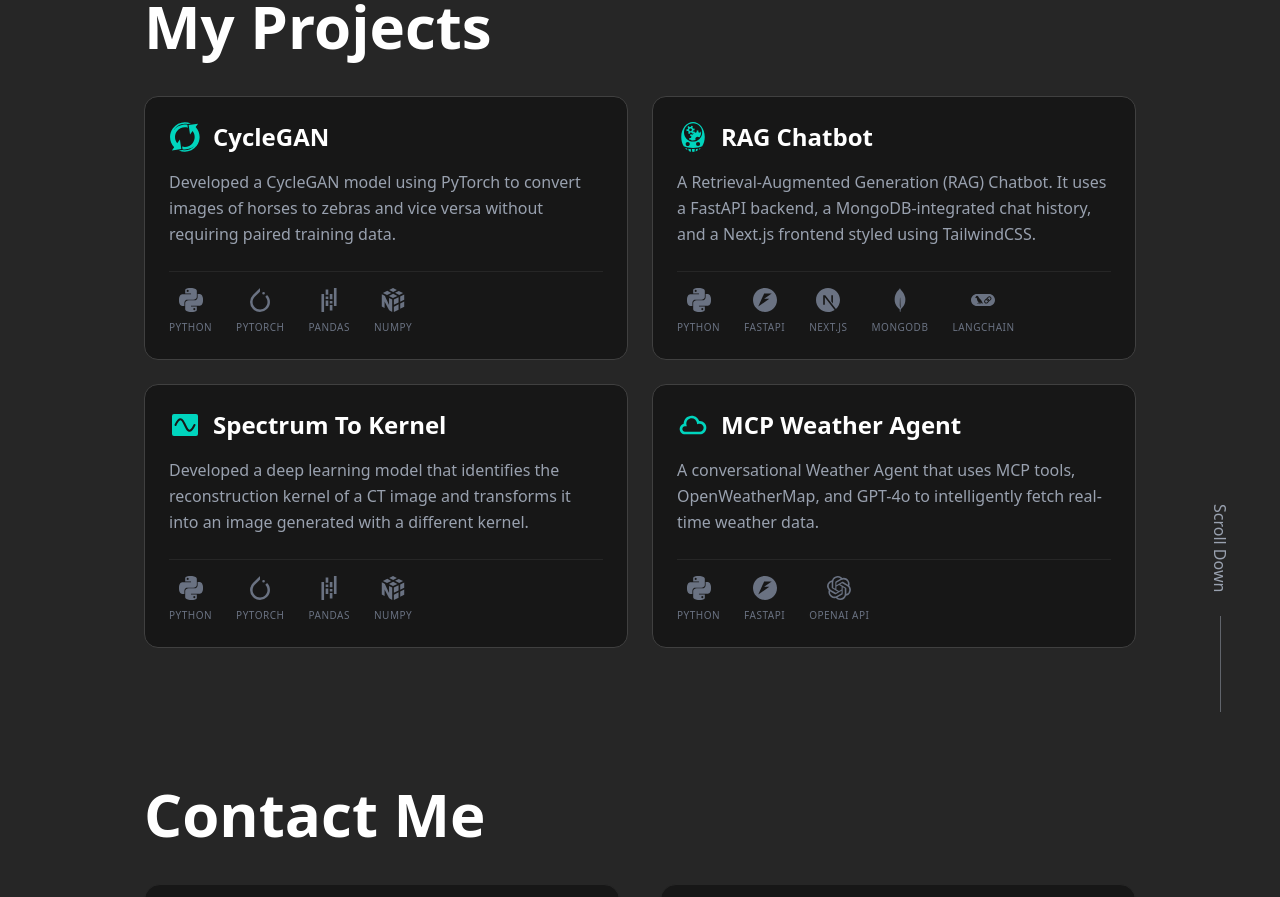
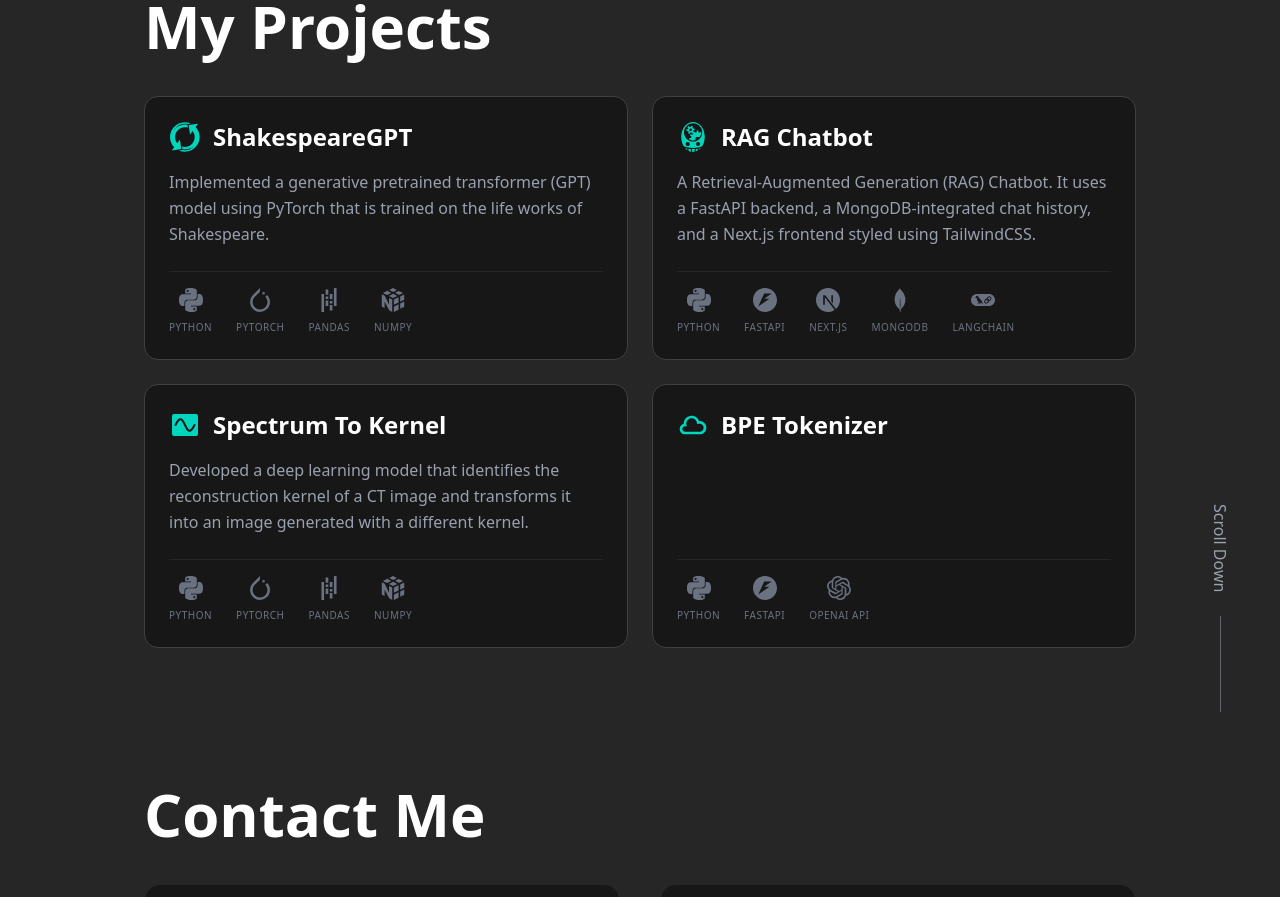
Before and after one commit to Charan6924/PersonalPortfolio, a Next.js app: page / in a window 1280 px wide. Shown: the part 1700-2597 px from the top of the page. Built offline with nearby package versions, Linux system fonts and the light colour scheme; no server answers.

Commit message:
fixed button

```diff
--- a/components/ui/contact.jsx
+++ b/components/ui/contact.jsx
@@ -7,7 +7,6 @@ export default function Contact() {
   const [formData, setFormData] = useState({ name: '', email: '', message: '' });
   const [loading, setLoading] = useState(false);
 
-  // New state for Toast visibility
   const [showToast, setShowToast] = useState(false);
 
   const handleChange = (e) => {
@@ -21,10 +20,8 @@ export default function Contact() {
     try {
       await sendEmail(formData);
 
-      // 1. Show Toast on Success
       setShowToast(true);
 
-      // 2. Hide Toast after 3 seconds
       setTimeout(() => {
         setShowToast(false);
       }, 3000);
@@ -46,7 +43,6 @@ export default function Contact() {
 
       <div className="grid grid-cols-1 lg:grid-cols-2 gap-8 lg:gap-10">
 
-        {/* --- Contact Info Card --- */}
         <div className="relative bg-neutral-900 rounded-2xl p-6 md:p-8 shadow-xl border border-neutral-800 transition overflow-hidden">
           <div className="absolute left-0 top-0 h-full w-1 " />
 
@@ -78,7 +74,6 @@ export default function Contact() {
           </div>
         </div>
 
-        {/* --- Contact Form --- */}
         <form onSubmit={handleSubmit} className="bg-neutral-900 rounded-2xl p-6 md:p-8 border border-neutral-800 shadow-xl flex flex-col gap-6">
           <div>
             <label className="text-sm text-gray-400">Name</label>
--- a/components/ui/home.jsx
+++ b/components/ui/home.jsx
@@ -8,25 +8,15 @@ const Home = () => {
   return (
     <section className='min-h-screen flex flex-col justify-center items-start pt-24 pb-12 max-w-7xl mx-auto p-6 md:p-12 lg:px-36 relative overflow-hidden'>
 
-        {/* HIDE SIDEBARS ON MOBILE:
-            These components usually sit on the edges. On mobile, they cover text.
-            We use "hidden lg:block" to only show them on Large screens.
-        */}
         <div className="hidden lg:block">
             <RightSocials/>
             <LeftScroll to='#skills'/>
         </div>
 
-        {/* RESPONSIVE TEXT SIZES:
-            text-base on mobile -> text-xl on desktop
-        */}
         <p className="text-teal-400 font-mono text-base md:text-xl mb-4">
             Hello, my name is
         </p>
 
-        {/* text-5xl on mobile -> text-8xl on desktop
-           Added tracking-tight for tighter letter spacing on big fonts
-        */}
         <h1 className="text-5xl sm:text-6xl md:text-7xl lg:text-8xl font-bold text-white mb-4 tracking-tight">
             Charan Vardham.
         </h1>
@@ -35,9 +25,6 @@ const Home = () => {
              <span className="text-gray-200">I'm always looking to learn new things!</span>
         </h2>
 
-        {/* CARDS GRID:
-            grid-cols-1 (stack) on mobile -> grid-cols-3 on medium screens
-        */}
         <div className="grid grid-cols-1 md:grid-cols-3 gap-4 max-w-4xl w-full mb-10">
 
             <div className="p-6 bg-neutral-900 border border-neutral-700 rounded-xl hover:border-teal-400 transition-colors group">
@@ -61,12 +48,9 @@ const Home = () => {
 
         </div>
 
-        {/* BUTTON CONTAINER:
-            Flex column on tiny screens, Flex row on small screens and up.
-        */}
         <div className="flex flex-col sm:flex-row items-start sm:items-center gap-4">
             <Link
-                href="https://github.com/Charan6924/Resume/blob/main/Charan_Vardham_resume.pdf"
+                href="https://github.com/Charan6924/Resume/blob/main/Charan_Vardham_2028.pdf"
                 className="inline-flex items-center gap-2 border border-white text-white py-3 px-8 rounded-xl transition-all hover:bg-white hover:text-black hover:scale-105 font-mono text-lg"
                 target="_blank"
             >
--- a/components/ui/projects.jsx
+++ b/components/ui/projects.jsx
@@ -10,21 +10,14 @@ import { ExternalLink } from 'lucide-react';
 
 const Projects = () => {
   return (
-    // Changed: Added pt-24 for navbar clearance, adjusted padding for mobile (p-6)
     <div className='min-h-screen flex flex-col items-start max-w-7xl mx-auto p-6 lg:px-36 pt-24 relative overflow-hidden'>
-
-      {/* Changed: Hide LeftScroll on mobile to prevent overlap */}
       <div className="hidden lg:block">
         <LeftScroll to='#contact'/>
       </div>
 
-      {/* Changed: Responsive text size (4xl on mobile, 6xl on desktop) */}
       <h1 className='text-4xl md:text-6xl font-bold text-left mb-4 text-white'>My Projects</h1>
-
-      {/* Grid: Stacks 1 column on mobile, 2 on medium+ screens */}
       <div className='grid grid-cols-1 md:grid-cols-2 gap-6 mt-6 w-full pb-20'>
 
-        {/* --- Project 1: CycleGAN --- */}
         <a className='relative group bg-neutral-900 flex flex-col border border-neutral-700 rounded-xl hover:border-teal-400 transition-colors p-6 h-full'
           href='https://github.com/Charan6924/CycleGAN'
           target='_blank'>
@@ -34,16 +27,15 @@ const Projects = () => {
           <div className='mb-4'>
             <h2 className='text-2xl font-bold text-white flex items-center gap-3'>
               <GiCycle className="w-8 h-8 text-teal-400 flex-shrink-0"/>
-              CycleGAN
+              ShakespeareGPT
             </h2>
           </div>
           <div className='flex-grow'>
             <p className='text-gray-400 mb-6 leading-relaxed'>
-              Developed a CycleGAN model using PyTorch to convert images of horses to zebras and vice versa without requiring paired training data.
+              Implemented a generative pretrained transformer (GPT) model using PyTorch that is trained on the life works of Shakespeare.
             </p>
           </div>
 
-          {/* Added flex-wrap to prevent icons from spilling out on small screens */}
           <div className='flex flex-wrap items-center gap-4 sm:gap-6 pt-4 border-t border-neutral-800'>
             <div className='flex flex-col items-center gap-2'>
               <SiPython className='text-2xl text-gray-500 group-hover:text-teal-400 transition-colors'/>
@@ -64,7 +56,6 @@ const Projects = () => {
           </div>
         </a>
 
-        {/* --- Project 2: RAG Chatbot --- */}
         <a className='relative group bg-neutral-900 flex flex-col border border-neutral-700 rounded-xl hover:border-teal-400 transition-colors p-6 h-full'
         href='https://github.com/Charan6924/RAG'
         target='_blank'>
@@ -107,7 +98,6 @@ const Projects = () => {
           </div>
         </a>
 
-        {/* --- Project 3: Spectrum To Kernel --- */}
         <a className='relative group bg-neutral-900 flex flex-col border border-neutral-700 rounded-xl hover:border-teal-400 transition-colors p-6 h-full'
           href='https://github.com/Charan6924/SpectrumToKernel'
           target='_blank'>
@@ -145,7 +135,6 @@ const Projects = () => {
           </div>
         </a>
 
-        {/* --- Project 4: Weather Agent --- */}
         <a className='relative group bg-neutral-900 flex flex-col border border-neutral-700 rounded-xl hover:border-teal-400 transition-colors p-6 h-full'
         target='_blank'
           href='https://github.com/Charan6924/Weather-Agent'>
@@ -155,12 +144,12 @@ const Projects = () => {
           <div className='mb-4'>
             <h2 className='text-2xl font-bold text-white flex items-center gap-3'>
               <TiWeatherCloudy className='w-8 h-8 text-teal-400 flex-shrink-0'/>
-              MCP Weather Agent
+              BPE Tokenizer
             </h2>
           </div>
           <div className='flex-grow'>
             <p className='text-gray-400 mb-6 leading-relaxed'>
-              A conversational Weather Agent that uses MCP tools, OpenWeatherMap, and GPT-4o to intelligently fetch real-time weather data.
+
             </p>
           </div>
            <div className='flex flex-wrap items-center gap-4 sm:gap-6 pt-4 border-t border-neutral-800'>
```
